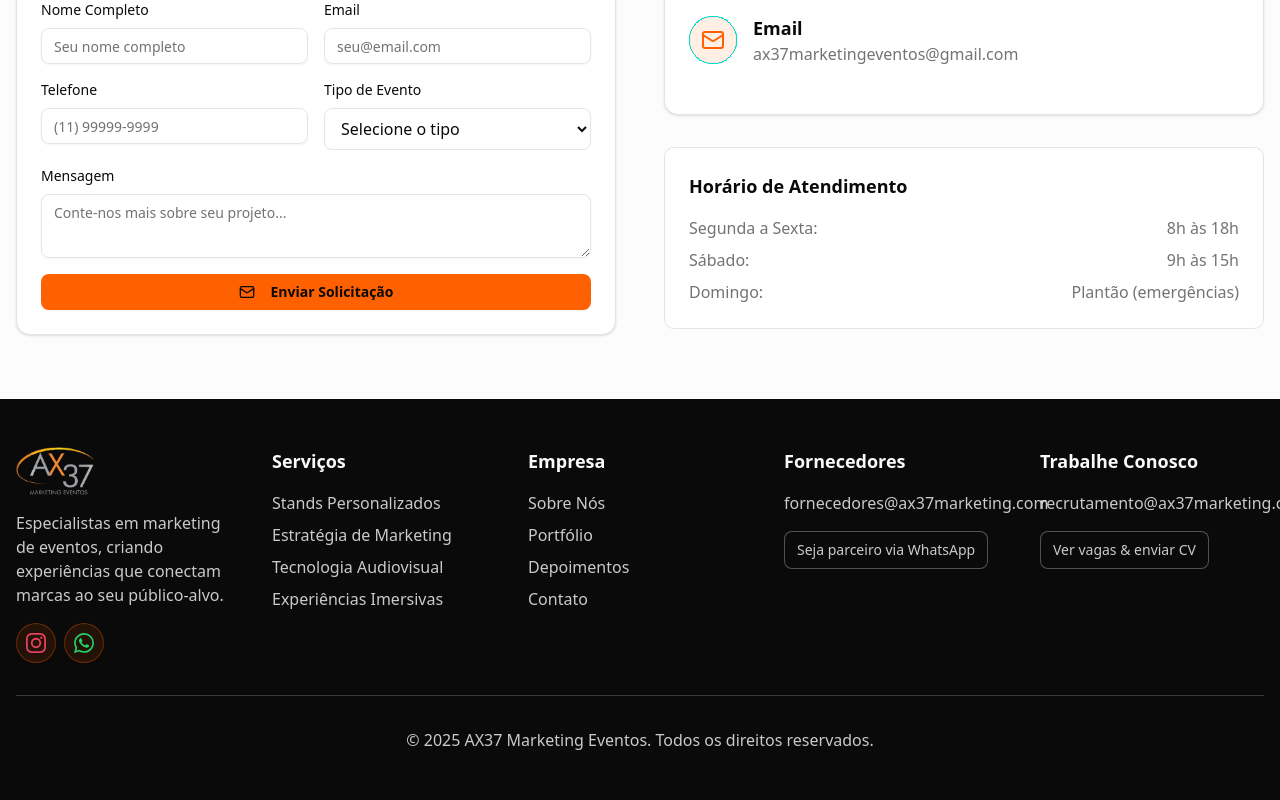
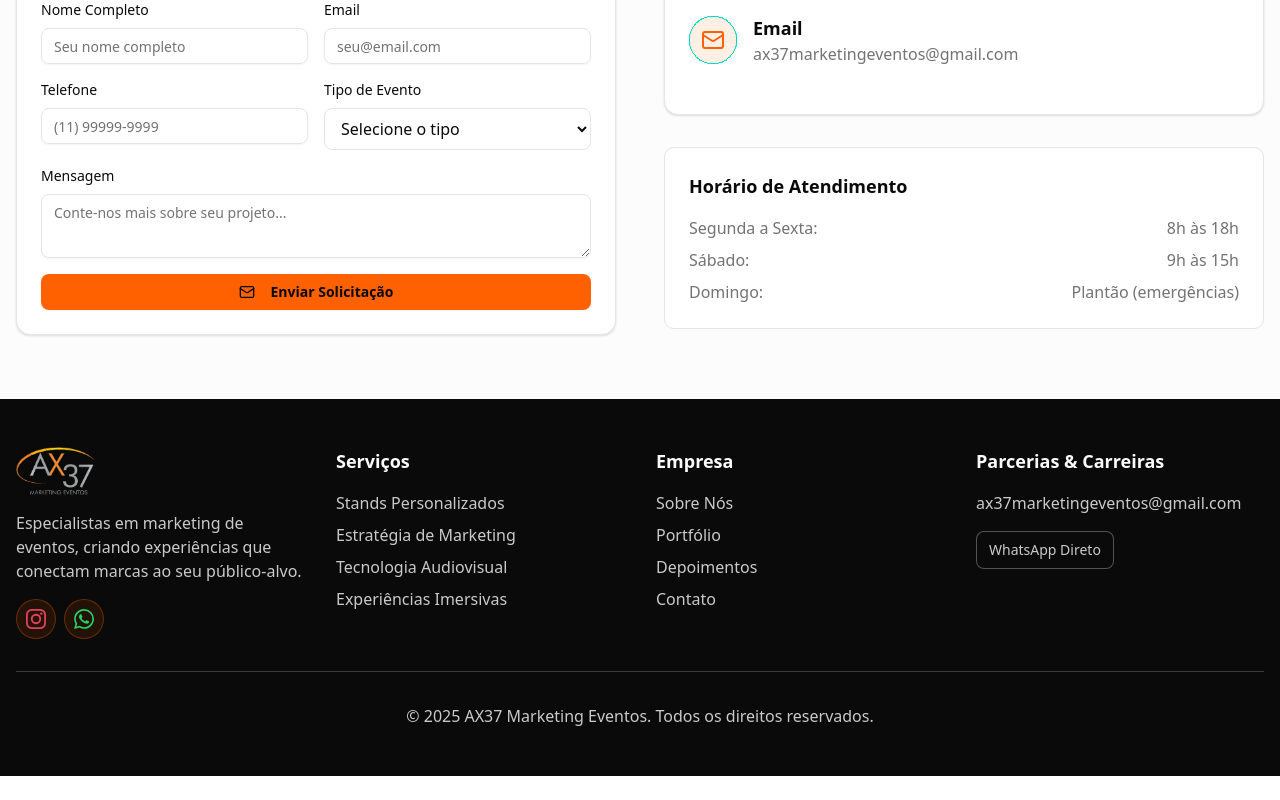
Before and after one commit to Camachow/ax37-landing-page, a React (Vite) app: page / in a window 1280 px wide. Shown: the part 3908-4708 px from the top of the page. After the commit the page ends 4684 px from the top, so only its background shows below. Built offline with nearby package versions, Linux system fonts and the light colour scheme.

Commit message:
update footer info

```diff
--- a/src/App.jsx
+++ b/src/App.jsx
@@ -1307,8 +1307,7 @@ function App() {
       {/* Footer */}
       <footer className="bg-primary text-primary-foreground py-12">
         <div className="container mx-auto px-4">
-          {/* aumentei para 5 colunas no md+ */}
-          <div className="grid md:grid-cols-5 gap-8">
+          <div className="grid md:grid-cols-4 gap-8">
             {/* Sobre + redes */}
             <div className="space-y-4">
               <img
@@ -1389,54 +1388,28 @@ function App() {
               </ul>
             </div>
 
-            {/* NOVO: Fornecedores */}
+            {/* Parcerias & Carreiras (Fornecedor + Trabalhe Conosco) */}
             <div>
-              <h4 className="font-semibold text-lg mb-4">Fornecedores</h4>
+              <h4 className="font-semibold text-lg mb-4">
+                Parcerias &amp; Carreiras
+              </h4>
               <ul className="space-y-2 text-primary-foreground/80">
                 <li>
                   <a
-                    href="mailto:fornecedores@ax37marketing.com?subject=Parceria%20-%20Cadastro%20de%20Fornecedor&body=Olá%20AX37%2C%0A%0ARef.%3A%20Cadastro%20de%20Fornecedor.%20Segue%20resumo%20dos%20nossos%20serviços%20e%20portfólio%3A%0A-%20Empresa%3A%0A-%20CNPJ%3A%0A-%20Cidade%2FUF%3A%0A-%20Categoria%20(%20ex.%3A%20cenografia%2C%20áudio%2C%20lighting%20)%3A%0A-%20Site%2FPortfólio%3A%0A-%20Telefone%3A%0A%0AObrigado!"
+                    href="mailto:ax37marketingeventos@gmail.com?subject=Parceria%20ou%20Trabalhe%20Conosco&body=Olá%20AX37%2C%0A%0AEstou%20entrando%20em%20contato%20referente%20a%20%5BFornecedor%20ou%20Trabalhe%20Conosco%5D.%0A%0A-%20Nome%3A%0A-%20Empresa/CV%3A%0A-%20Telefone%3A%0A%0AObrigado!"
                     className="hover:text-accent transition-colors"
                   >
-                    fornecedores@ax37marketing.com
+                    ax37marketingeventos@gmail.com
                   </a>
                 </li>
                 <li>
                   <a
-                    href="https://wa.me/5531993690883?text=Olá%20AX37!%20Sou%20fornecedor%20e%20gostaria%20de%20parceria."
+                    href="https://wa.me/5531993690883?text=Olá%20AX37!%20Gostaria%20de%20falar%20sobre%20parceria%20ou%20trabalhar%20com%20vocês."
                     target="_blank"
                     rel="noopener noreferrer"
                     className="inline-flex items-center mt-2 rounded-md border border-primary-foreground/30 bg-primary/20 px-3 py-2 text-sm hover:bg-primary/30 transition-colors"
-                    aria-label="Abrir WhatsApp para fornecedores"
-                    title="Seja parceiro (WhatsApp)"
                   >
-                    Seja parceiro via WhatsApp
-                  </a>
-                </li>
-                {/* opcional: link para uma página com requisitos */}
-                {/* <li><a href="/fornecedores" className="hover:text-accent transition-colors">Guia de homologação</a></li> */}
-              </ul>
-            </div>
-
-            {/* NOVO: Trabalhe Conosco */}
-            <div>
-              <h4 className="font-semibold text-lg mb-4">Trabalhe Conosco</h4>
-              <ul className="space-y-2 text-primary-foreground/80">
-                <li>
-                  <a
-                    href="mailto:recrutamento@ax37marketing.com?subject=Trabalhe%20Conosco%20-%20%5BSeu%20Nome%5D&body=Olá%20AX37%2C%0A%0ASegue%20meu%20currículo%20em%20anexo.%0A-%20Nome%3A%0A-%20Cidade%2FUF%3A%0A-%20Área%20de%20interesse%3A%0A-%20LinkedIn%2FPortfólio%3A%0A%0AObrigado!"
-                    className="hover:text-accent transition-colors"
-                  >
-                    recrutamento@ax37marketing.com
-                  </a>
-                </li>
-                <li>
-                  <a
-                    href="/vagas"
-                    className="inline-flex items-center mt-2 rounded-md border border-primary-foreground/30 bg-primary/20 px-3 py-2 text-sm hover:bg-primary/30 transition-colors"
-                    title="Ver vagas abertas"
-                  >
-                    Ver vagas & enviar CV
+                    WhatsApp Direto
                   </a>
                 </li>
               </ul>
@@ -1450,6 +1423,7 @@ function App() {
           </div>
         </div>
       </footer>
+
       <script
         type="application/ld+json"
         dangerouslySetInnerHTML={{
```
